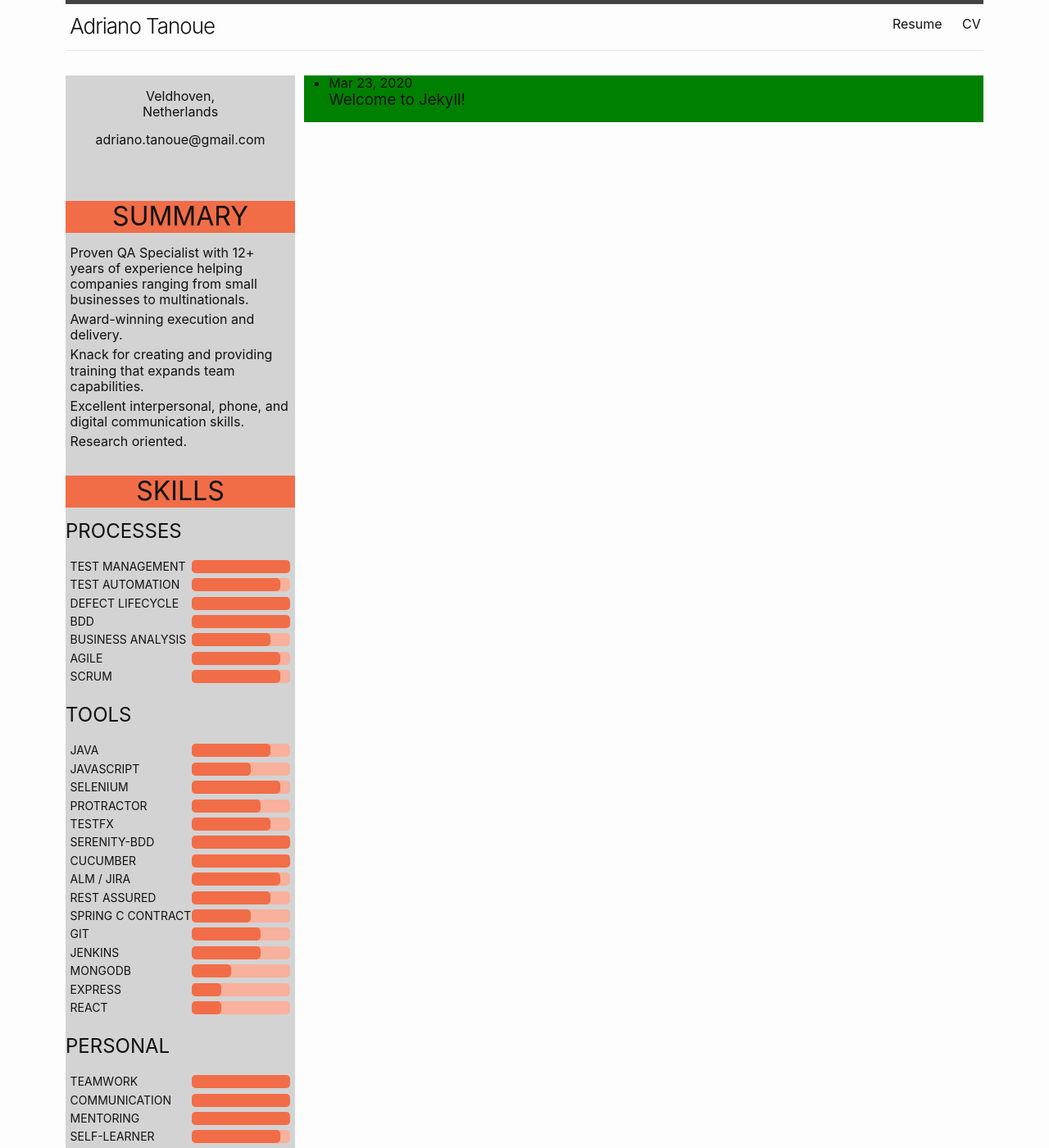
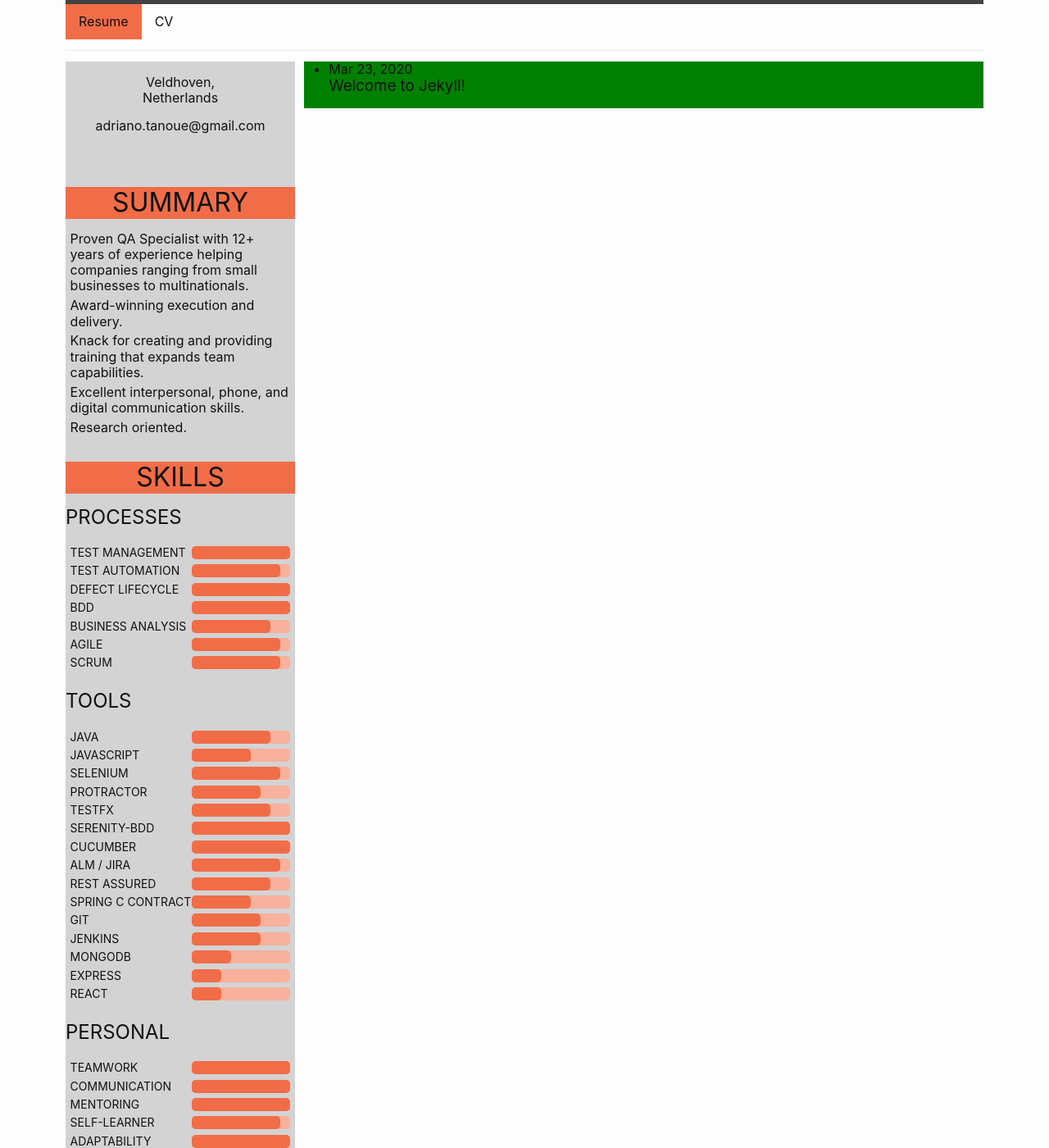
Before and after one commit to nu75h311/nu75h311.github.io, a Jekyll site: the page built from index.md, in a window 1280 px wide and 1400 px high. Shown: the whole window at 82% size. Built offline with Jekyll 4.4.1, drawn with Linux system fonts in a browser that asks for light colours.

Commit message:
made header fixed visible

```diff
--- a/_includes/header.html
+++ b/_includes/header.html
@@ -1,14 +1,12 @@
 <header class="site-header">
 
   <div class="wrapper">
-    <a class="site-title" rel="author" href="{{ "/" | relative_url }}">{{ site.title | escape }}</a>
+    <ul class="site-nav" id="site-nav">
 
-    <nav class="site-nav">
+      <li {% if page.url == "/" %} class="active" {% endif %}><a href="{{ "/" | relative_url }}">Resume</a></li>
+      <li {% if page.url == "/cv/" %} class="active" {% endif %}><a href="{{ "/cv" | relative_url }}">CV</a></li>
 
-      <div class="trigger">
-        <a class="page-link" href="{{ "/" | relative_url }}">Resume</a>
-        <a class="page-link" href="{{ "/cv" | relative_url }}">CV</a>
-      </div>
-    </nav>
+    </ul>
   </div>
+
 </header>
--- a/_sass/minima/_layout.scss
+++ b/_sass/minima/_layout.scss
@@ -5,88 +5,109 @@
   width       : $max-width;
   margin-left : auto;
   margin-right: auto;
-  padding     : $spacing-unit 0;
+  padding     : $spacing-unit*2.5 0;
 }
 
 /**
  * Site header
  */
 .site-header {
-  width        : $max-width;
-  margin-left  : auto;
-  margin-right : auto;
-  border-top   : 5px solid $brand-color-dark;
-  border-bottom: 1px solid $brand-color-light;
-  min-height   : $spacing-unit * 1.865;
-  line-height  : $base-line-height * $base-font-size * 2.25;
+  z-index         : 1;
+  background-color: $background-color;
+  overflow        : hidden;
+  position        : fixed;
+  top             : 0;
+  width           : $max-width;
+  align-self      : center;
+  border-top      : 5px solid $brand-color-dark;
+  border-bottom   : 1px solid $brand-color-light;
+  min-height      : $spacing-unit * 1.865;
+  line-height     : $base-line-height * $base-font-size * 2.25;
 }
 
-.site-title {
-  @include relative-font-size(1.625);
-  font-weight   : 300;
-  letter-spacing: -1px;
-  margin-bottom : 0;
-  float         : left;
-  padding       : 0.2em;
-}
+// .site-title {
+//   @include relative-font-size(1.625);
+//   font-weight   : 300;
+//   letter-spacing: -1px;
+//   margin-bottom : 0;
+//   float         : left;
+//   padding       : 0.2em;
+// }
 
 .site-nav {
-  position           : relative;
-  float              : right;
-  background-color   : $background-color;
-  border             : none;
-  text-align         : right;
-  padding            : 0.2em;
+  list-style-type : none;
+  margin          : 0;
+  padding         : 0;
+  width           : 100%;
+  background-color: $background-color;
+  border          : none;
+  text-align      : left;
 
-  .nav-trigger {
-    display: none;
+  li {
+    float: left;
   }
 
-  .menu-icon {
-    float      : right;
-    width      : 36px;
-    height     : 26px;
-    line-height: 0;
-    padding-top: 10px;
-    text-align : center;
-
-    >svg path {
-      fill: $brand-color-dark;
-    }
-  }
-
-  label[for="nav-trigger"] {
-    display: block;
-    float  : right;
-    width  : 36px;
-    height : 36px;
-    z-index: 2;
-    cursor : pointer;
-  }
-
-  input~.trigger {
-    clear  : both;
-    display: none;
-  }
-
-  input:checked~.trigger {
-    display       : block;
-    padding-bottom: 5px;
-  }
-
-  .page-link {
+  li a {
     color      : $text-color;
     line-height: $base-line-height;
     display    : inline;
-    padding    : 0;
+    text-align : center;
+    padding    : 0.5em 1em;
+  }
 
-    // Gaps between nav items, but not on the last one
-    &:not(:last-child) {
-      margin-right: 20px;
-    }
+  .active {
+    background-color: $that-orange;
+  }
 
-    margin-left: auto;
-  }
+  // .nav-trigger {
+  //   display: none;
+  // }
+
+  // .menu-icon {
+  //   float      : right;
+  //   width      : 36px;
+  //   height     : 26px;
+  //   line-height: 0;
+  //   padding-top: 10px;
+  //   text-align : center;
+
+  //   >svg path {
+  //     fill: $brand-color-dark;
+  //   }
+  // }
+
+  // label[for="nav-trigger"] {
+  //   display: block;
+  //   float  : right;
+  //   width  : 36px;
+  //   height : 36px;
+  //   z-index: 2;
+  //   cursor : pointer;
+  // }
+
+  // input~.trigger {
+  //   clear  : both;
+  //   display: none;
+  // }
+
+  // input:checked~.trigger {
+  //   display       : block;
+  //   padding-bottom: 5px;
+  // }
+
+  // .page-link {
+  //   color      : $text-color;
+  //   line-height: $base-line-height;
+  //   display    : inline;
+  //   padding    : 0;
+
+  //   // Gaps between nav items, but not on the last one
+  //   &:not(:first-child) {
+  //     margin-left: 20px;
+  //   }
+
+  //   margin-right: auto;
+  // }
 }
 
 
@@ -94,11 +115,11 @@
  * Site footer
  */
 .site-footer {
-  width        : $max-width;
-  margin-left  : auto;
-  margin-right : auto;
-  border-top: 1px solid $brand-color-light;
-  padding   : $spacing-unit/2 0;
+  width       : $max-width;
+  margin-left : auto;
+  margin-right: auto;
+  border-top  : 1px solid $brand-color-light;
+  padding     : $spacing-unit/2 0;
 }
 
 // .footer-heading {
@@ -118,7 +139,7 @@
 
 .footer-col-wrapper {
   @include relative-font-size(0.9375);
-  color: $brand-color;
+  color  : $brand-color;
   padding: 0.2em;
 }
 
```
